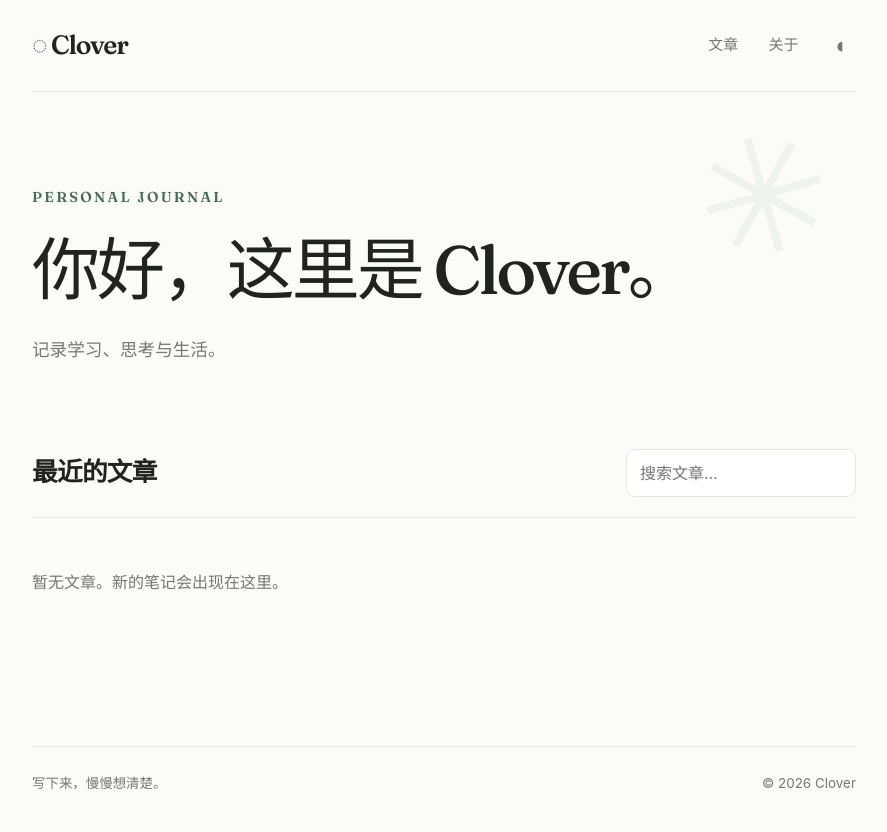
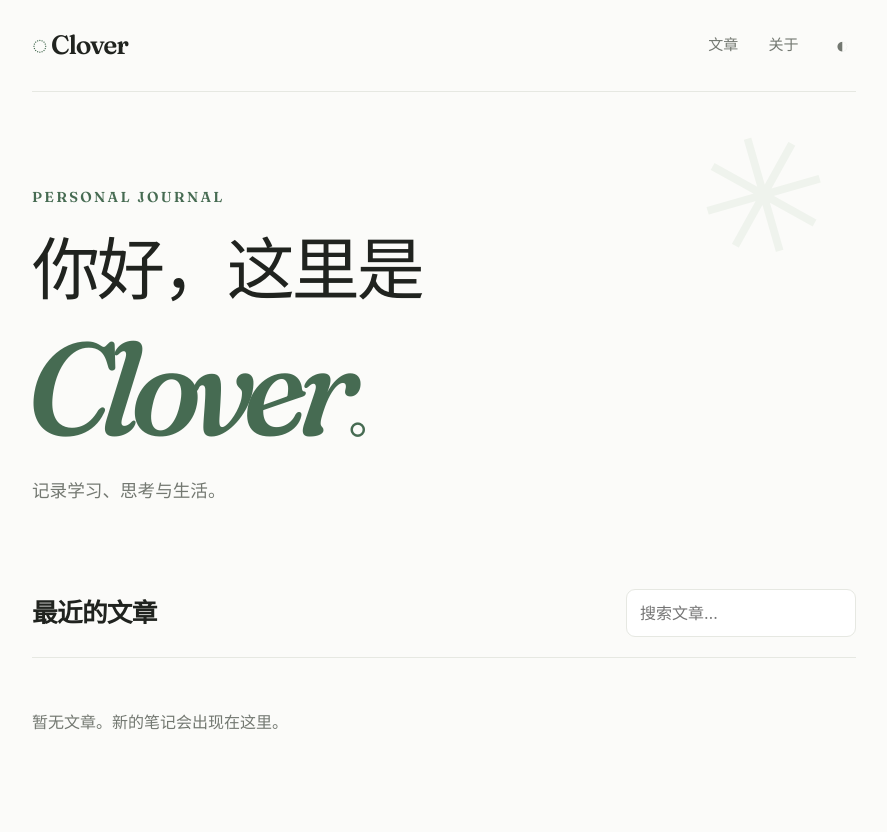
Before and after one commit to CloverW0406/CloverW0406.github.io, an Astro site: page / in a window 1280 px wide. Shown: the top 832 px of the page, without its empty margins (196-1083 px from the left). Built offline with nearby package versions, Linux system fonts and the light colour scheme; Astro itself is replaced by a stand-in of ours.

Commit message:
Make Clover hero lettering prominent

```diff
--- a/src/layouts/Base.astro
+++ b/src/layouts/Base.astro
@@ -13,7 +13,7 @@ const base = import.meta.env.BASE_URL;
     <title>{title} · {site.name}</title>
     <link rel="preconnect" href="https://fonts.googleapis.com" />
     <link rel="preconnect" href="https://fonts.gstatic.com" crossorigin />
-    <link href="https://fonts.googleapis.com/css2?family=Fraunces:wght@400;500;600;700&family=Noto+Serif+SC:wght@400;500;600;700&display=swap" rel="stylesheet" />
+    <link href="https://fonts.googleapis.com/css2?family=Fraunces:ital,wght@0,400;0,500;0,600;0,700;1,400;1,500;1,600;1,700&family=Noto+Serif+SC:wght@400;500;600;700&display=swap" rel="stylesheet" />
     <script is:inline>try{if(localStorage.getItem('theme')==='dark')document.documentElement.classList.add('dark')}catch{}</script>
   </head>
   <body>
--- a/src/pages/index.astro
+++ b/src/pages/index.astro
@@ -6,7 +6,7 @@ const posts = (await getCollection('posts', ({data}) => !data.draft)).sort((a,b)
 const base = import.meta.env.BASE_URL;
 ---
 <Base title="文章">
-  <section class="intro"><span class="eyebrow">Personal journal</span><h1>{site.greeting}</h1><p>{site.description}</p></section>
+  <section class="intro"><span class="eyebrow">Personal journal</span><h1>{site.greeting}<br /><span class="hero-name">{site.name}</span><span class="hero-stop">。</span></h1><p>{site.description}</p></section>
   <section>
     <div class="section-heading"><h2>最近的文章</h2><input id="search" class="search" type="search" placeholder="搜索文章…" aria-label="搜索文章" /></div>
     <div class="post-list">
--- a/src/site.ts
+++ b/src/site.ts
@@ -1,7 +1,7 @@
 // 在这里填写你自己的信息。
 export const site = {
   name: 'Clover',
-  greeting: '你好，这里是 Clover。',
+  greeting: '你好，这里是',
   description: '记录学习、思考与生活。',
   about: [
     '欢迎来到我的个人网站。这里将用来保存文章、笔记和想法。',
--- a/style.css
+++ b/style.css
@@ -9,6 +9,8 @@
 .intro > *{position:relative}
 .intro h1,.page-title,.article-header h1{font-family:var(--display);font-weight:500;letter-spacing:-.045em}
 .intro h1{font-size:clamp(2.7rem,6.5vw,4.25rem);line-height:1.34;max-width:750px}
+.intro .hero-name{display:inline-block;margin:.08em 0 .04em -.05em;color:var(--accent);font-family:"Fraunces",Georgia,serif;font-size:clamp(4.8rem,12vw,8.2rem);font-style:italic;font-weight:500;line-height:.94;letter-spacing:-.085em}
+.intro .hero-stop{color:var(--accent);font-size:.7em}
 .page-title{font-size:clamp(2.8rem,6vw,4rem)}
 .section-heading h2,.post-row h3,.prose h2{font-family:var(--display);font-weight:600;letter-spacing:-.025em}
 .section-heading h2{font-size:1.6rem}
@@ -17,4 +19,4 @@
 .intro p{font-size:1.1rem;line-height:1.9}
 .prose{font-size:1.06rem;line-height:1.95}
 .about-card{border-radius:2px}
-@media(max-width:600px){.brand{font-size:1.45rem}.intro::before{right:0;top:-28px}.intro h1{font-size:clamp(2.55rem,10vw,3.5rem)}}
+@media(max-width:600px){.brand{font-size:1.45rem}.intro::before{right:0;top:-28px}.intro h1{font-size:clamp(2.55rem,10vw,3.5rem)}.intro .hero-name{font-size:clamp(4.5rem,19vw,6.8rem)}}
```
